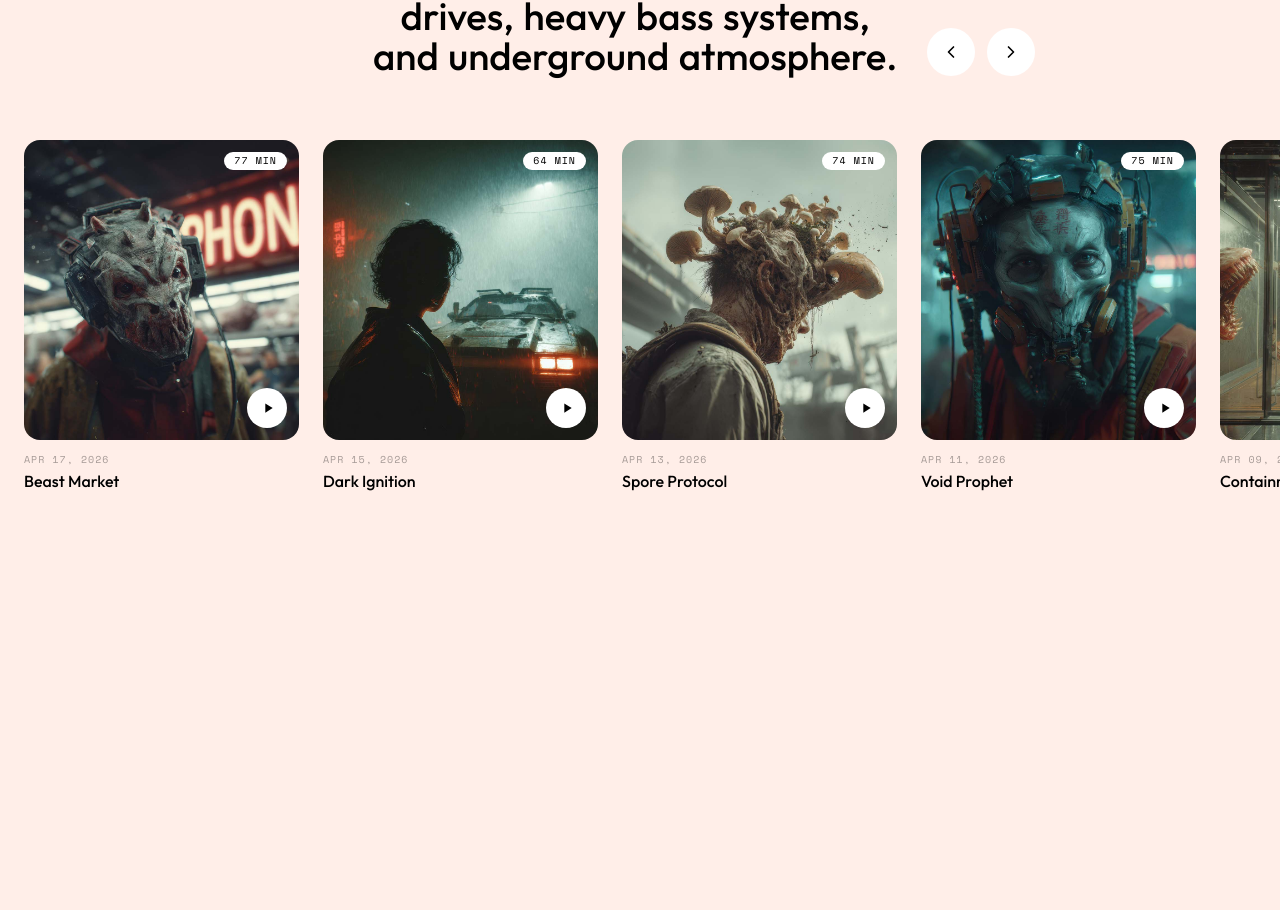
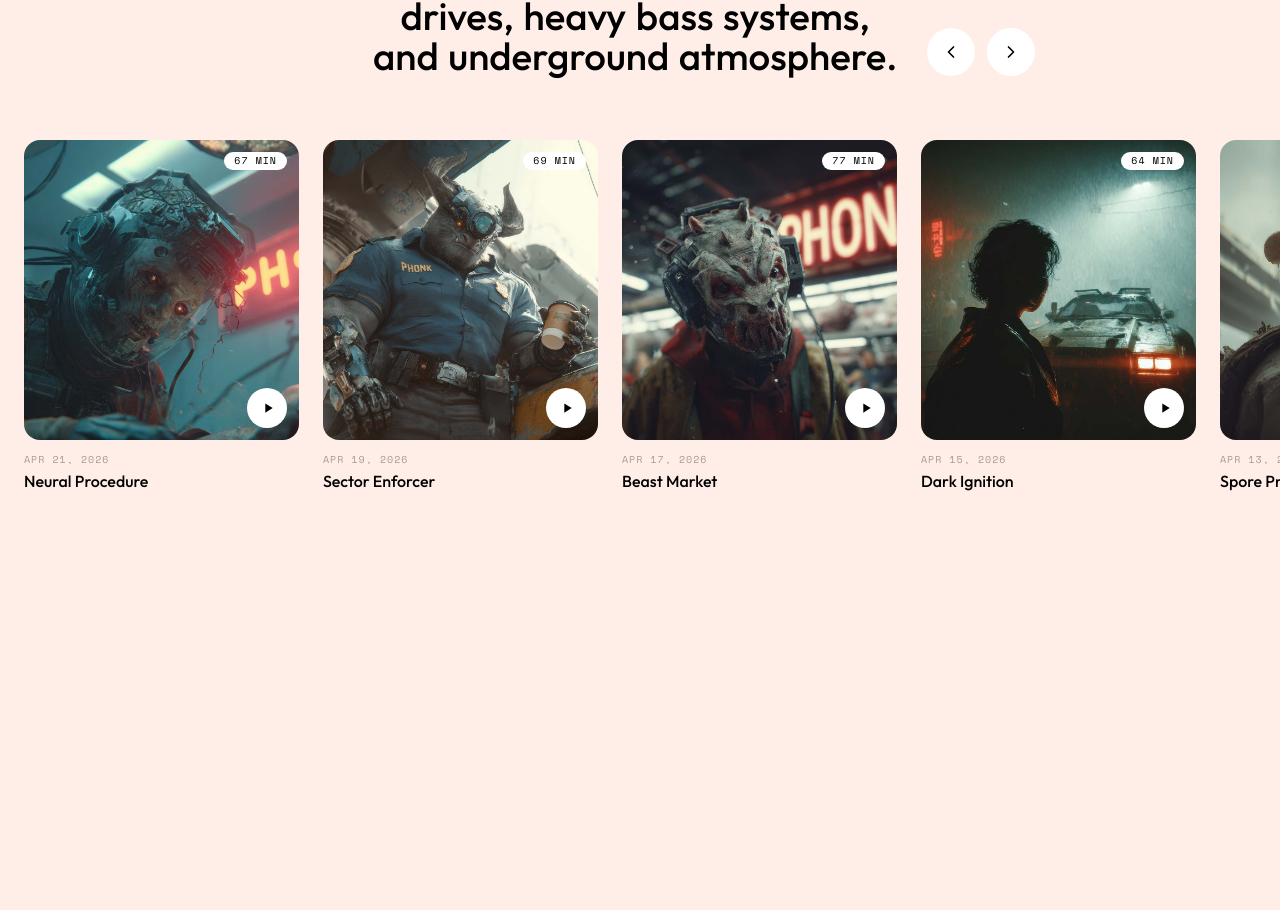
Before and after one commit to shizoy/dusted-tape-site, a React (Vite) app: page / in a window 1280 px wide. Shown: the part 3976-4886 px from the top of the page. Built offline with nearby package versions, Linux system fonts and the light colour scheme.

Commit message:
Added Sector Enforcer and Neural Procedure

```diff
--- a/src/components/Mixes.jsx
+++ b/src/components/Mixes.jsx
@@ -29,6 +29,8 @@ const mixesData = [
   { id: 24, title: 'Spore Protocol',      date: 'APR 13, 2026', time: '74 MIN', image: '/sporeprotocol-img.jpg', link: 'https://www.youtube.com/watch?v=GAA4N5fqda0'           },
   { id: 25, title: 'Dark Ignition',       date: 'APR 15, 2026', time: '64 MIN', image: '/darkignition-img.jpg',  link: 'https://www.youtube.com/watch?v=ALvg2oYytvo'           },
   { id: 26, title: 'Beast Market',        date: 'APR 17, 2026', time: '77 MIN', image: '/beastmarket-img.jpg',   link: 'https://www.youtube.com/watch?v=l2mefYIjF58'           },
+  { id: 27, title: 'Sector Enforcer',     date: 'APR 19, 2026', time: '69 MIN', image: '/sectorenforcer-img.jpg', link: 'https://www.youtube.com/watch?v=yFN3HLXYPaw'           },
+  { id: 28, title: 'Neural Procedure',    date: 'APR 21, 2026', time: '67 MIN', image: '/neuralprocedure-img.jpg', link: 'https://www.youtube.com/watch?v=O7Qk-jpASxo'           },
 ]
 
 function PlayIcon() { return <svg viewBox="0 0 24 24" fill="currentColor" className="w-4 h-4 ml-0.5"><path d="M8 5.14v14l11-7-11-7z" /></svg> }
```
Also changed, not shown: public/neuralprocedure-img.jpg (added), public/sectorenforcer-img.jpg (added).
